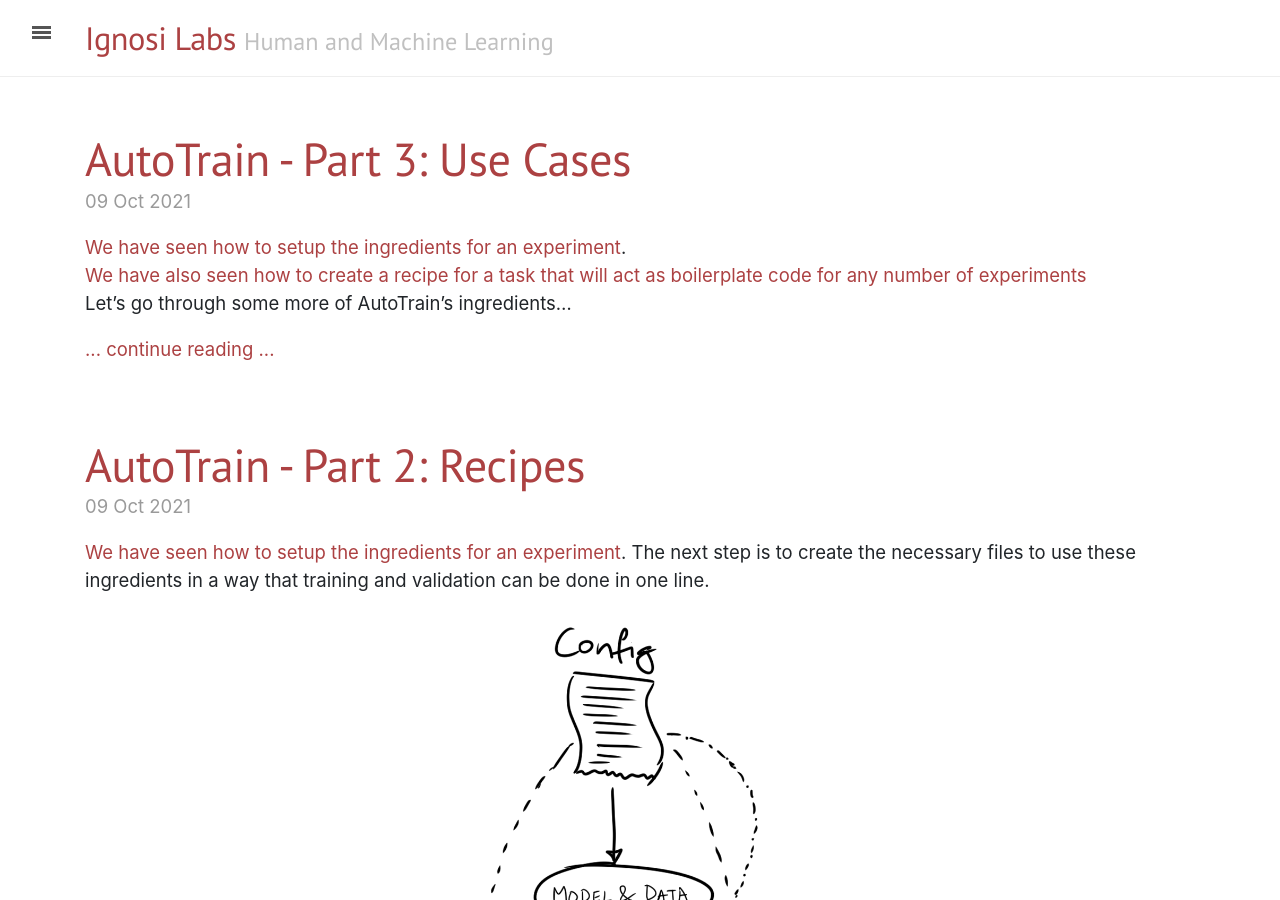
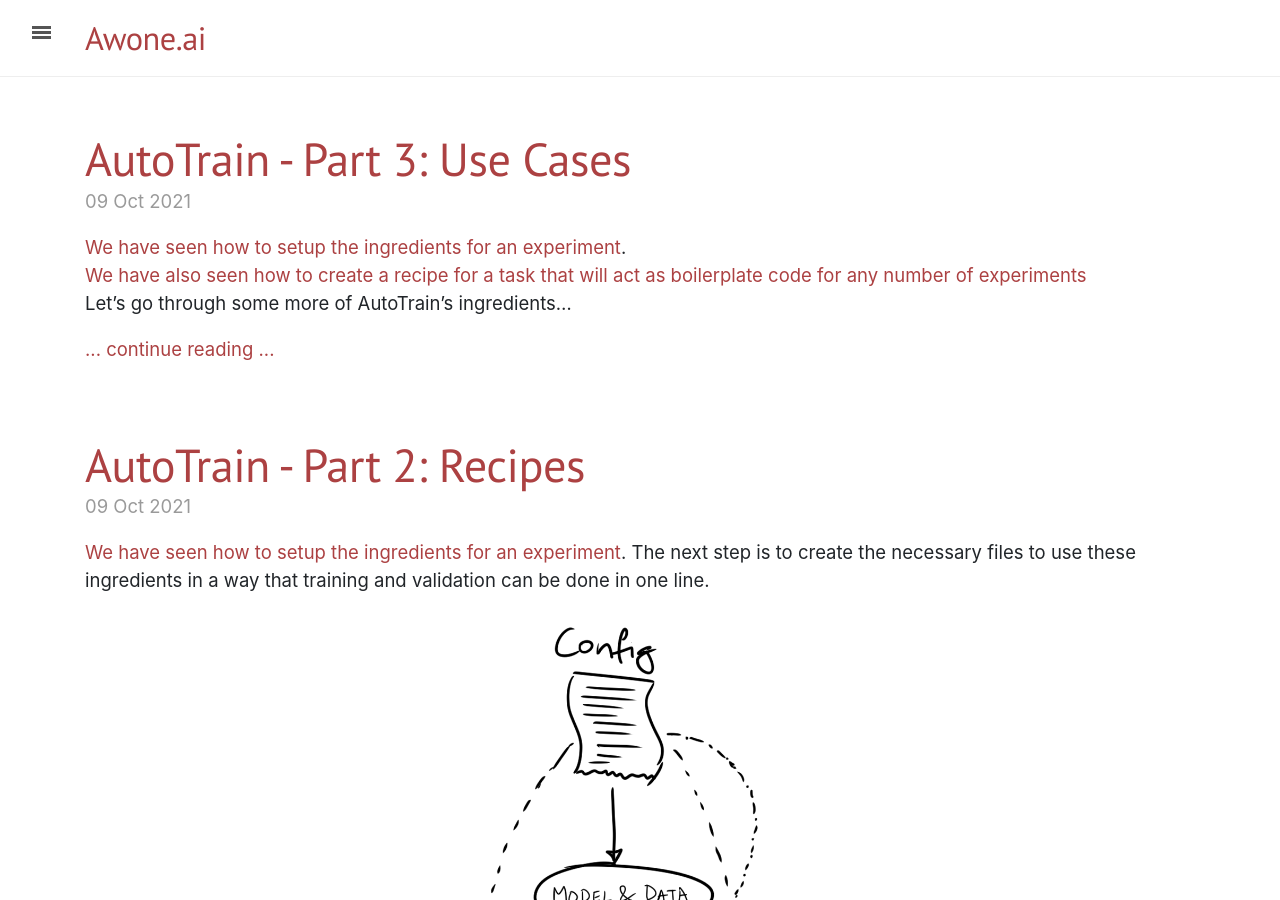
Before and after one commit to sizhky/sizhky.github.io, a Jekyll site: the page built from index.html, in a window 1280 px wide and 900 px high. Built offline with Jekyll 4.4.1, drawn with Linux system fonts in a browser that asks for light colours; the list of posts is cut into pages by our own code.

Commit message:
name change

```diff
--- a/_config.yml
+++ b/_config.yml
@@ -5,8 +5,8 @@
 relative_permalinks: false
 
 # Setup
-title:               Ignosi Labs
-tagline:             'Human and Machine Learning'
+title:               Awone.ai
+tagline:             ''
 description:         "This is a space dedicated for experiments and insights. I occasionally give useful tutorials."
 url:                 http://sizhky.github.io/
 baseurl:
```
